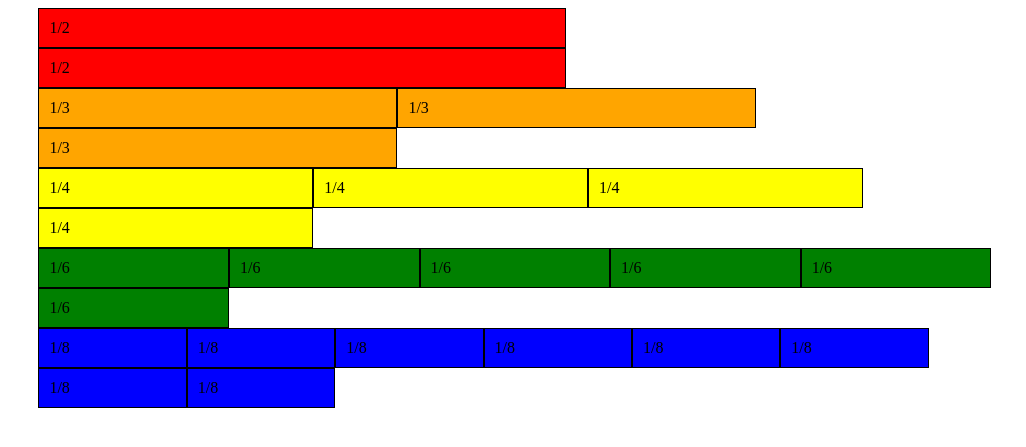
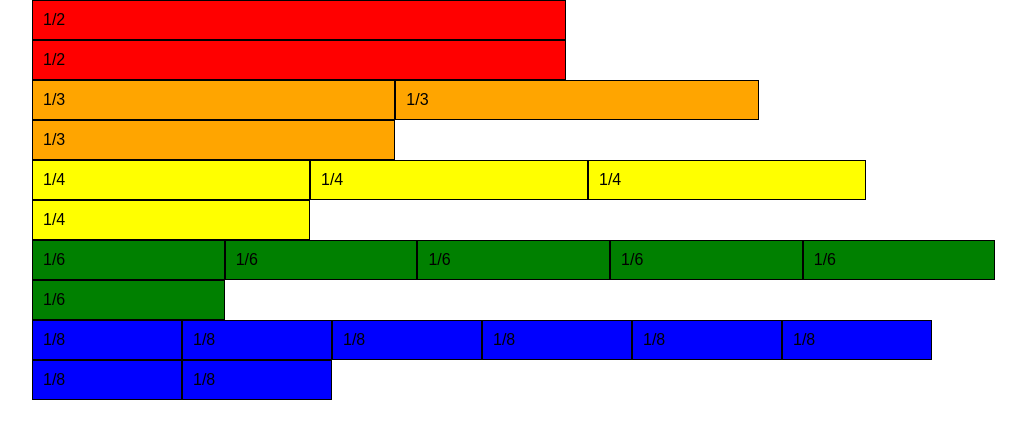
Before and after one commit to justinorfi/Codeup_Web_Exercises, a PHP site: page /grid.html in a window 1280 px wide. Shown: the top 447 px of the page, without its empty margins (96-1122 px from the left). Run offline with PHP 8.4, Linux system fonts and the light colour scheme.

Commit message:
troubleshooting problem with rows

```diff
--- a/public/css/grid.css
+++ b/public/css/grid.css
@@ -1,3 +1,6 @@
+html {
+	box-sizing: border-box;
+}
 .container {
 	margin: 0 auto;
 	width: 80%;
--- a/public/grid.html
+++ b/public/grid.html
@@ -2,6 +2,7 @@
 <html>
 <head>
 	<title>Grids Exercise</title>
+	<link rel="stylesheet" type="text/css" href="/css/normalize.css">
 	<link rel="stylesheet" type="text/css" href="/css/grid.css">
 </head>
 <body>
```
